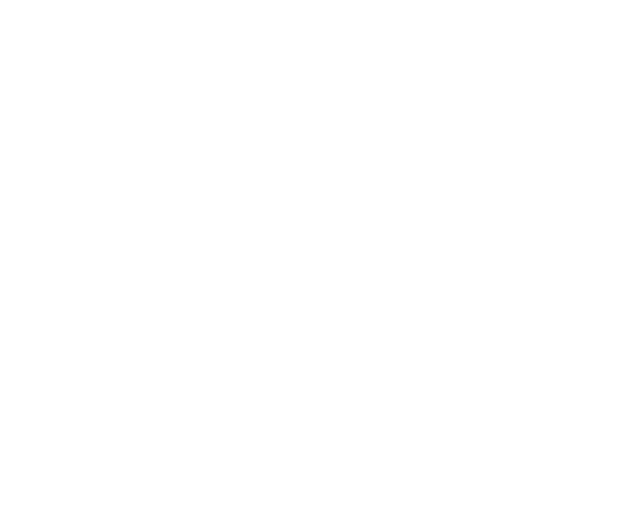
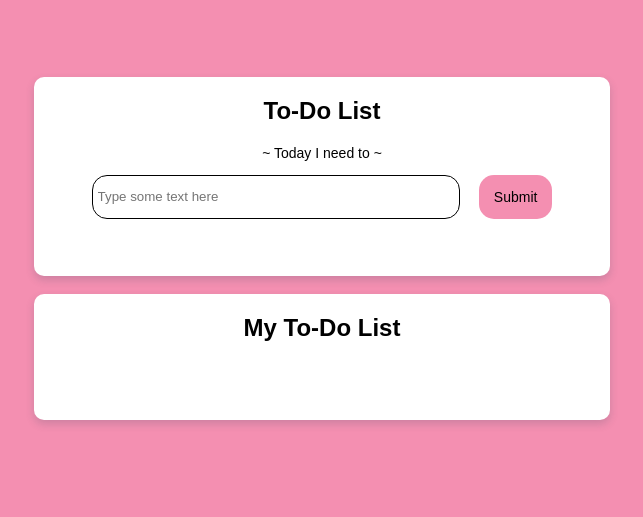
Before and after one commit to dts-kominfo-rea4a/challenge-dom-budigunawan99, a website: page index.html in a window 1280 px wide. Shown: the whole page, without its empty margins (318-961 px from the left). Drawn offline with Linux system fonts and the light colour scheme.

Commit message:
Add functionality to the To-Do List App
DOM manipulation

```diff
--- a/index.html
+++ b/index.html
@@ -5,37 +5,70 @@
     <meta http-equiv="X-UA-Compatible" content="IE=edge" />
     <meta name="viewport" content="width=device-width, initial-scale=1.0" />
     <title>Challenge - DOM</title>
+    <link rel="stylesheet" href="./style.css" />
   </head>
   <body>
     <div id="app">
+      <main id="main-content">
+        <section id="section_input" class="card">
           <!-- TODO: Buatlah sebuah header dengan id todo-title -->
           <!-- TODO: Buatlah sebuah subtitle dengan id todo-subtitle -->
 
+          <div class="section_input__header center">
+            <h1 id="todo-title">To-Do List</h1>
+            <p id="todo-subtitile">~ Today I need to ~</p>
+          </div>
+
+          <div class="section_input__content center">
             <!-- Section: input -->
             <!-- TODO: Buatlah sebuah input bertipe text dengan id todo-input -->
             <!-- TODO: Buatlah sebuah button dengan id todo-submit -->
+            <input
+              type="text"
+              id="todo-input"
+              placeholder="Type some text here"
+            />
+            <button id="todo-submit">Submit</button>
+          </div>
+        </section>
 
+        <section id="section_output" class="card">
+          <div class="section_output__header center">
+            <h1 id="section_output__header__title">My To-Do List</h1>
+          </div>
           <!-- Section output -->
           <!-- TODO: Buatlah sebuah <ul> dengan id todo-output -->
+          <ul id="todo-output"></ul>
+        </section>
+      </main>
     </div>
 
     <!-- ! Untuk tantangan ini, script jangan diubah ke external js yah ! -->
     <script>
       // TODO: Deklarasi variable sesuai dengan kebutuhan di sini
-      let button;
-      let input;
-      let output;
+      let button = document.getElementById("todo-submit");
+      let input = document.getElementById("todo-input");
+      let output = document.getElementById("todo-output");
 
       // TODO: Buatlah sebuah fungsi dengan nama fnClickHandler
       // Fungsi yang digunakan untuk menambahkan tulisan
       // Jangan ubah cara deklarasi fungsinya, cukup isi saja
-      function fnClickHandler(toDoItem) {}
+      function fnClickHandler(toDoItem) {
+        if (toDoItem.key === "Enter" || toDoItem.key === undefined) {
+          const list = document.createElement("li");
+          list.innerText = input.value;
+          output.appendChild(list);
+          input.value = "";
+        }
+      }
 
       // TODO: register event onclick / addEventListener untuk button
       // akan menjalankan fungsi fnClickHandler
+      button.addEventListener("click", fnClickHandler);
 
       // TODO: register event onkeypress / addEventListener untuk input
       // sehingga saat di input ditekan enter akan menjalankan fungsi fnClickHandler juga
+      input.addEventListener("keypress", fnClickHandler);
     </script>
   </body>
 </html>
--- /dev/null
+++ b/style.css
@@ -0,0 +1,77 @@
+* {
+  box-sizing: border-box;
+}
+
+html,
+body {
+  height: 100%;
+  font-family: sans-serif;
+}
+
+body {
+  margin: 0;
+  padding: 0;
+  background-color: #f48fb1;
+}
+
+#main-content {
+  padding: 6% 5%;
+}
+
+.card {
+  display: block;
+  margin: 0 auto 18px auto;
+  box-shadow: 0 4px 8px 0 rgba(52, 73, 94, 0.2);
+  border-radius: 10px;
+  overflow: hidden;
+  color: #000;
+  background-color: #fff;
+  padding: 0 5% 5%;
+  width: 50%;
+}
+
+p {
+  font-size: 14px;
+}
+
+.center {
+  text-align: center;
+}
+
+input {
+  padding: 5px;
+  border: 1px solid #000;
+  border-radius: 15px;
+  min-width: 44px;
+  min-height: 44px;
+  font-family: inherit;
+  width: 80%;
+}
+
+button {
+  font-size: 14px;
+  font-family: inherit;
+  border: none;
+  color: #000;
+  text-decoration: none;
+  min-width: 44px;
+  min-height: 44px;
+  transition: opacity 0.25s ease-in-out;
+}
+
+button:hover {
+  opacity: 0.65;
+}
+
+button#todo-submit {
+  border-radius: 15px;
+  padding: 0 15px;
+  background-color: #f48fb1;
+  color: #000;
+}
+
+.section_input__content {
+  display: flex;
+  gap: 10px;
+  justify-content: space-between;
+}
```
Lines whose indentation alone changed are shown as unchanged.
